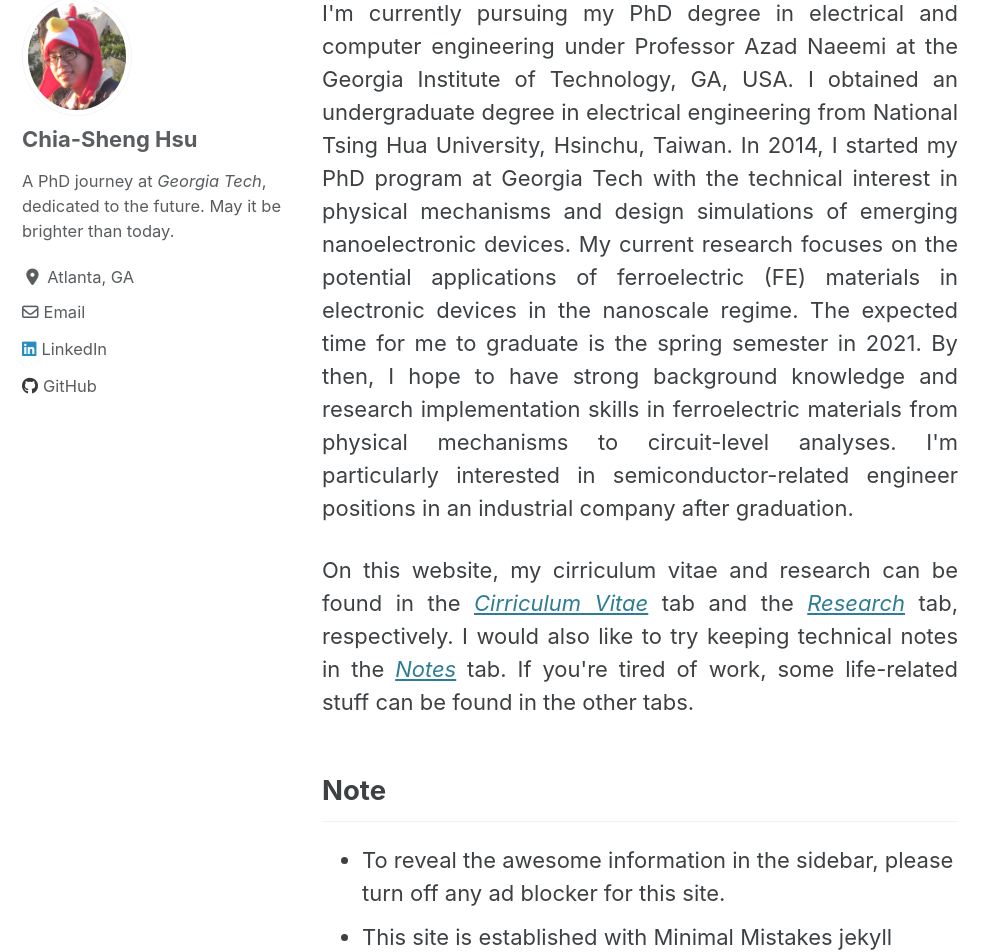
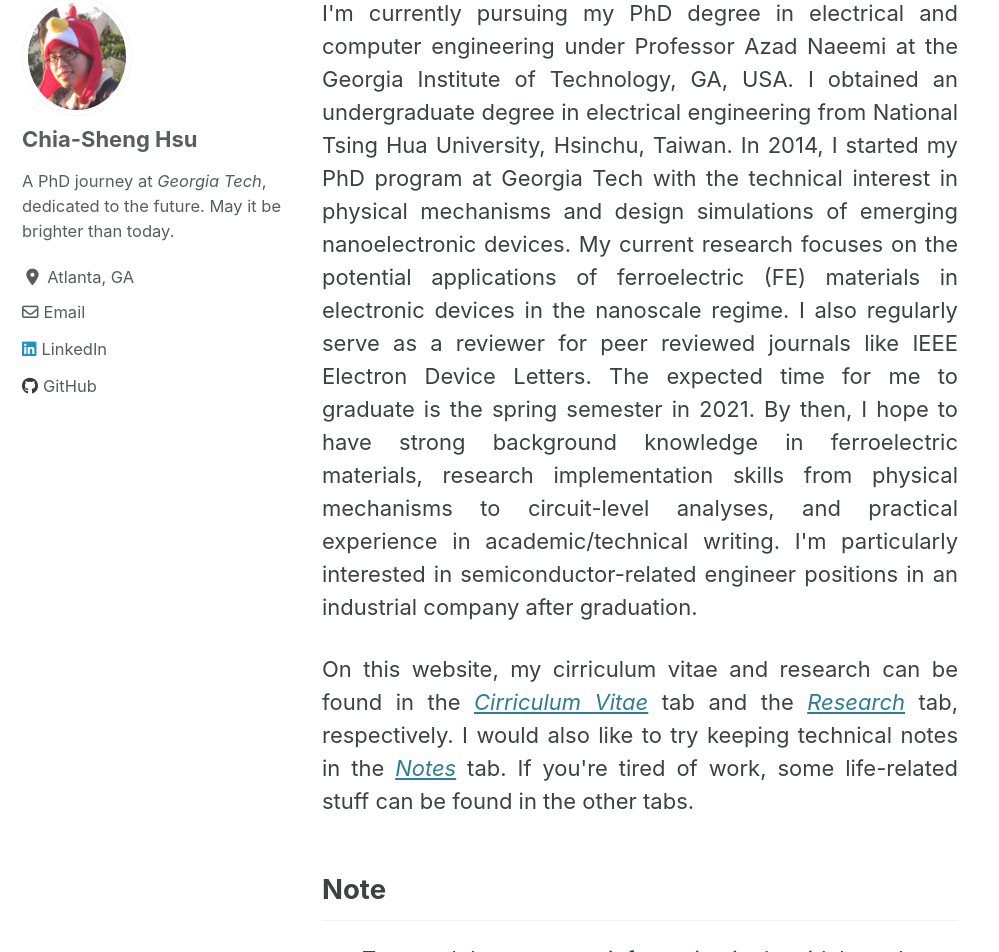
Before and after one commit to cshsu/cshsu.github.io, a Jekyll site: the page built from index.md, in a window 1280 px wide and 1400 px high. Shown: the part 448-1400 px from the top of the window, without its empty margins (0-999 px from the left). Built offline with Jekyll 4.4.1, drawn with Linux system fonts in a browser that asks for light colours; cached includes are drawn as plain includes; nearby versions of some CDN libraries; the list of posts is cut into pages by our own code.

Commit message:
update homepage

```diff
--- a/index.md
+++ b/index.md
@@ -34,7 +34,7 @@ photos:
     btn_label: "Learn More"
     btn_class: "btn--primary"
 ---
-<p style="text-align: justify">I'm currently pursuing my PhD degree in electrical and computer engineering under Professor Azad Naeemi at the Georgia Institute of Technology, GA, USA. I obtained an undergraduate degree in electrical engineering from National Tsing Hua University, Hsinchu, Taiwan. In 2014, I started my PhD program at Georgia Tech with the technical interest in physical mechanisms and design simulations of emerging nanoelectronic devices. My current research focuses on the potential applications of ferroelectric (FE) materials in electronic devices in the nanoscale regime. The expected time for me to graduate is the spring semester in 2021. By then, I hope to have strong background knowledge and research implementation skills in ferroelectric materials from physical mechanisms to circuit-level analyses. I'm particularly interested in semiconductor-related engineer positions in an industrial company after graduation. </p>
+<p style="text-align: justify">I'm currently pursuing my PhD degree in electrical and computer engineering under Professor Azad Naeemi at the Georgia Institute of Technology, GA, USA. I obtained an undergraduate degree in electrical engineering from National Tsing Hua University, Hsinchu, Taiwan. In 2014, I started my PhD program at Georgia Tech with the technical interest in physical mechanisms and design simulations of emerging nanoelectronic devices. My current research focuses on the potential applications of ferroelectric (FE) materials in electronic devices in the nanoscale regime. I also regularly serve as a reviewer for peer reviewed journals like IEEE Electron Device Letters. The expected time for me to graduate is the spring semester in 2021. By then, I hope to have strong background knowledge in ferroelectric materials, research implementation skills from physical mechanisms to circuit-level analyses, and practical experience in academic/technical writing. I'm particularly interested in semiconductor-related engineer positions in an industrial company after graduation. </p>
 <p style="text-align: justify">On this website, my cirriculum vitae and research can be found in the <a href="/resume/"><i>Cirriculum Vitae</i></a> tab and the <a href="/research/"><i>Research</i></a> tab, respectively. I would also like to try keeping technical notes in the <a href="/notes/preface/"><i>Notes</i></a> tab. If you're tired of work, some life-related stuff can be found in the other tabs.</p>
 
 ## Note
```
